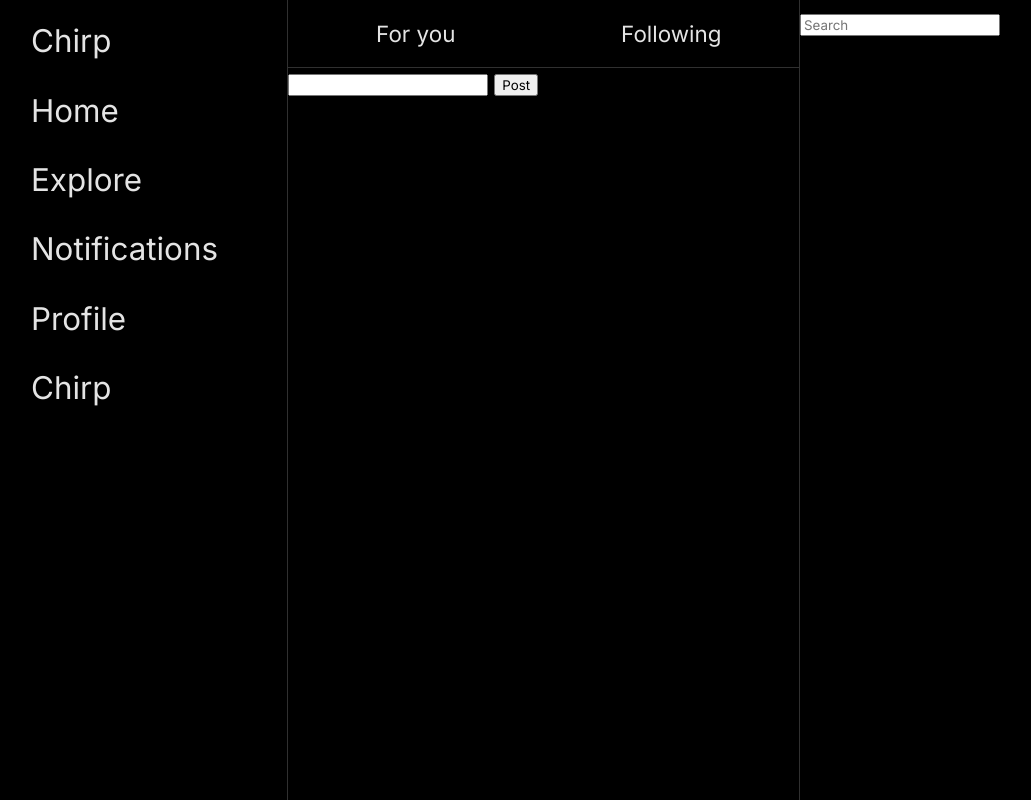
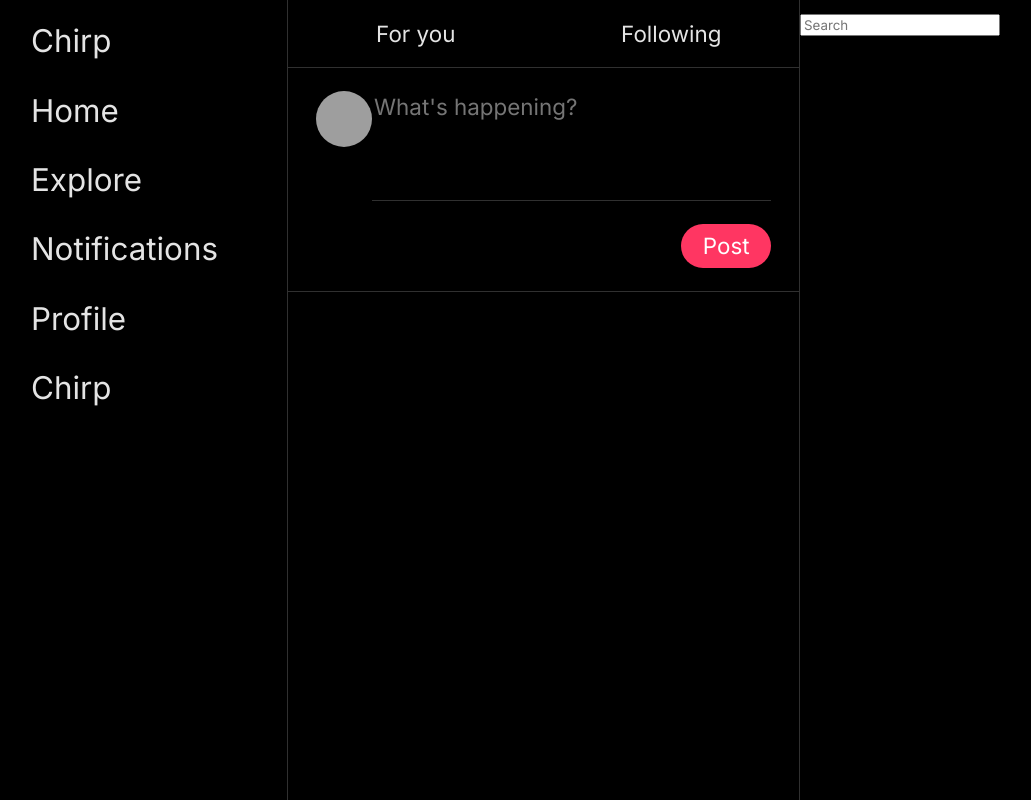
Before and after one commit to Wafflegum/chirper, a Node server app: page / in a window 1280 px wide; the page is wider, and only the part inside the window is pictured. Shown: that part, without its empty margins (193-1224 px from the left). Run offline with Node 20, Linux system fonts and the light colour scheme; the visitor is signed in with stand-in values (Sample User, id 1); some libraries are stand-ins or nearby versions; grey boxes are pictures that could not be loaded.

Commit message:
Front-end update
- Created the homepage with twitter as a reference. I'll probably make it look different from twitter in the future update.

```diff
--- a/public/global.css
+++ b/public/global.css
@@ -6,9 +6,10 @@
 }
 
 :root {
-	--border-color: rgb(48, 48, 48);
-	--background-color: black;
-	--font-color: rgb(228, 228, 228);
+	--border-color: #303030;
+	--background-color: #000000;
+	--font-color: #e4e4e4;
+	--primary-color: #ff3662;
 }
 
 body,
@@ -74,8 +75,73 @@ main {
 	.create-post-container {
 		display: flex;
 
+		padding: 1rem 1.25rem 1rem 1.25rem;
+		box-sizing: border-box;
+
 		width: 100%;
-		height: 5rem;
+		height: auto;
+		min-height: 10rem;
+
+		border-bottom: 1px solid var(--border-color);
+
+		.dp {
+			flex: 1 1 10%;
+		}
+		form {
+			flex: 1 1 90%;
+			display: flex;
+			flex-direction: column;
+
+			textarea {
+				flex: 1 1 70%;
+
+				outline: 0;
+				border: 0;
+
+				background: none;
+
+				color: inherit;
+				font-size: inherit;
+
+				resize: none;
+			}
+			#buttons {
+				flex: 1 1 30%;
+				display: flex;
+				justify-content: flex-end;
+
+				padding-top: 1rem;
+
+				border-top: 1px solid var(--border-color);
+				button {
+					height: 2rem;
+					width: 4rem;
+
+					background: var(--primary-color);
+
+					color: white;
+					font-size: inherit;
+
+					border-radius: 2rem;
+
+					outline: 0;
+					border: 0;
+				}
+			}
+		}
+	}
+
+	.dp {
+		height: 2.5rem;
+		width: 2.5rem;
+
+		img {
+			height: 2.5rem;
+			width: 2.5rem;
+
+			object-fit: cover;
+			border-radius: 50%;
+		}
 	}
 }
 
--- a/server.js
+++ b/server.js
@@ -20,6 +20,7 @@ app.use(express.urlencoded({ extended: false }))
 const path = require('path')
 app.set('views', path.join(__dirname, 'views'))
 app.use(express.static(path.join(__dirname, 'public')))
+app.use(express.static(path.join(__dirname, 'assets')))
 
 app.use(
 	session({
--- a/views/home.ejs
+++ b/views/home.ejs
@@ -45,10 +45,14 @@
                     </div>
                 </div>
                 <div class="create-post-container">
-                    <div class="dp"></div>
+                    <div class="dp">
+                        <img src="/dev/dp.png" alt="">
+                    </div>
                     <form action="/create-post" method="POST">
-                        <input type="text" name="create-post" id="createPost" maxlength="280">
-                        <button type="submit">Post</button>
+                        <textarea name="content" id="createPost" placeholder="What's happening?"></textarea>
+                        <div id="buttons">
+                            <button type="submit">Post</button>
+                    </form>
                 </div>
                 <div class="posts-container">
 
```
